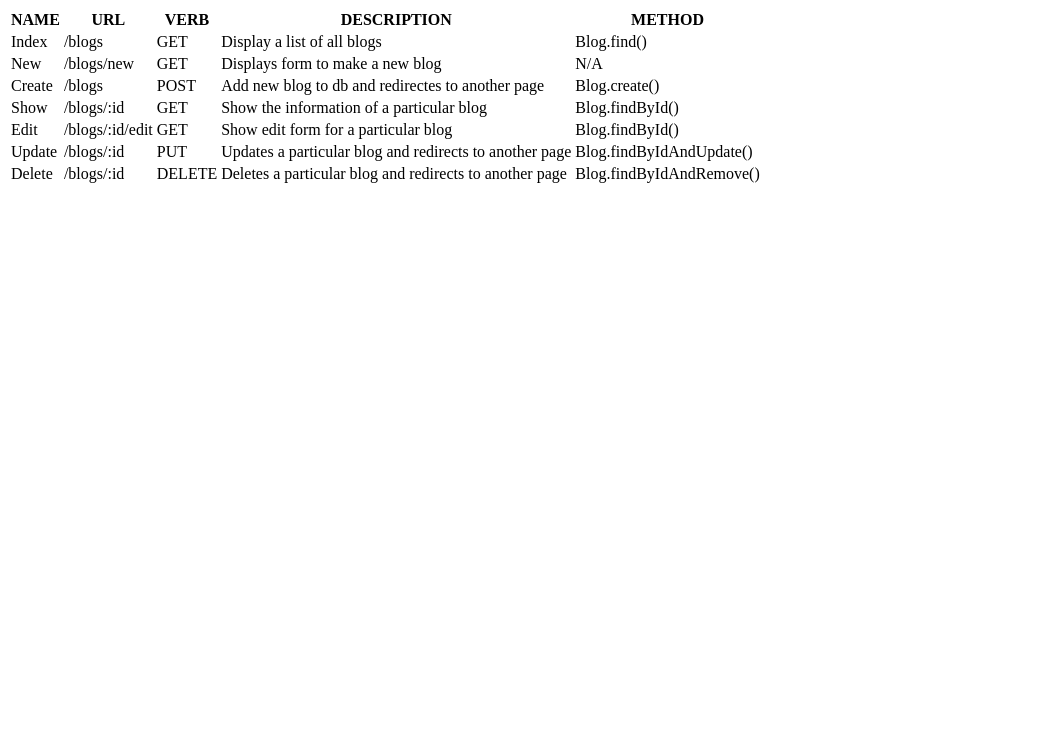
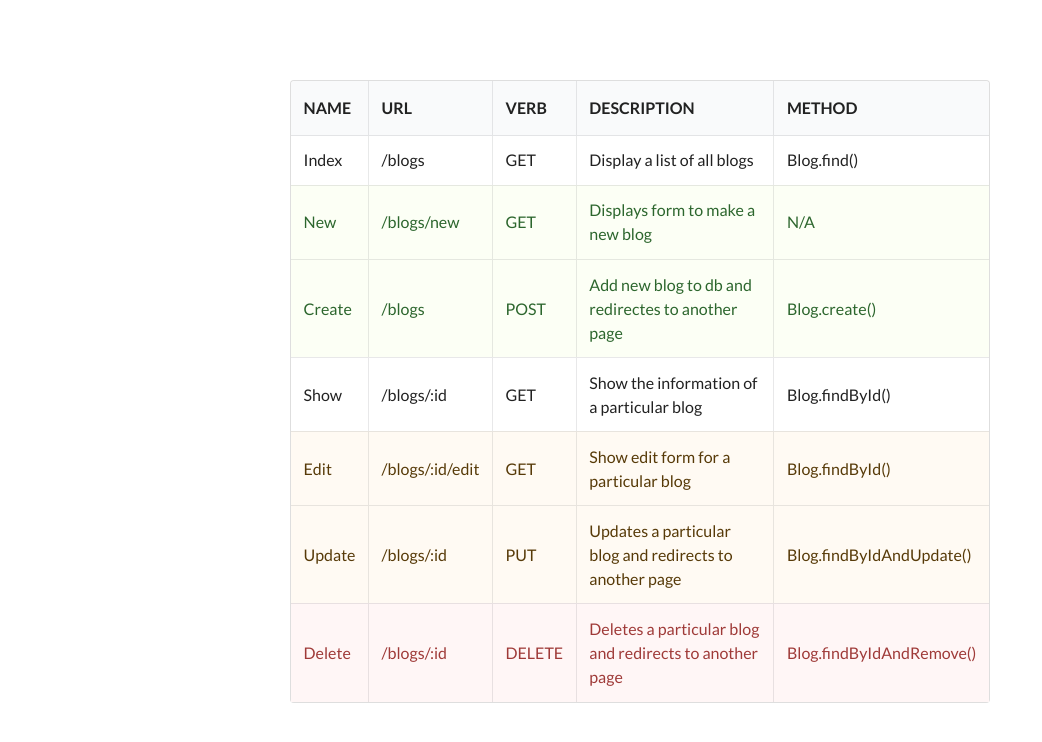
Before and after one commit to deepBn/RESTfulRoutes, a plain HTML site: page routes.html in a window 1280 px wide. Shown: the whole page, without its empty margins (0-1042 px from the left). Drawn offline with nearby package versions, Linux system fonts and the light colour scheme.

Commit message:
added semantic ui

```diff
--- a/routes.html
+++ b/routes.html
@@ -6,11 +6,12 @@
     <meta http-equiv="X-UA-Compatible" content="IE=edge">
     <title>RESTful Routes</title>
     <meta name="viewport" content="width=device-width, initial-scale=1">
-    <!-- <link rel="stylesheet" type="text/css" media="screen" href="main.css" /> -->
+    <link rel="stylesheet" href="https://cdn.jsdelivr.net/npm/semantic-ui@2.3.0/dist/semantic.min.css">
 </head>
 
-<body>
-    <table>
+<body style="padding-top: 80px">
+    <div class="ui main text container">
+        <table class="ui celled table">
             <thead>
                 <tr>
                     <th>NAME</th>
@@ -28,14 +29,14 @@
                     <td>Display a list of all blogs</td>
                     <td>Blog.find()</td>
                 </tr>
-            <tr>
+                <tr class="positive">
                     <td>New</td>
                     <td>/blogs/new</td>
                     <td>GET</td>
                     <td>Displays form to make a new blog</td>
                     <td>N/A</td>
                 </tr>
-            <tr>
+                <tr class="positive">
                     <td>Create</td>
                     <td>/blogs</td>
                     <td>POST</td>
@@ -49,21 +50,21 @@
                     <td>Show the information of a particular blog</td>
                     <td>Blog.findById()</td>
                 </tr>
-            <tr>
+                <tr class="warning">
                     <td>Edit</td>
                     <td>/blogs/:id/edit</td>
                     <td>GET</td>
                     <td>Show edit form for a particular blog</td>
                     <td>Blog.findById()</td>
                 </tr>
-            <tr>
+                <tr class="warning">
                     <td>Update</td>
                     <td>/blogs/:id</td>
                     <td>PUT</td>
                     <td>Updates a particular blog and redirects to another page</td>
                     <td>Blog.findByIdAndUpdate()</td>
                 </tr>
-            <tr>
+                <tr class="error">
                     <td>Delete</td>
                     <td>/blogs/:id</td>
                     <td>DELETE</td>
@@ -72,6 +73,7 @@
                 </tr>
             </tbody>
         </table>
+    </div>
 </body>
 
 </html>
```
Lines whose indentation alone changed are shown as unchanged.
